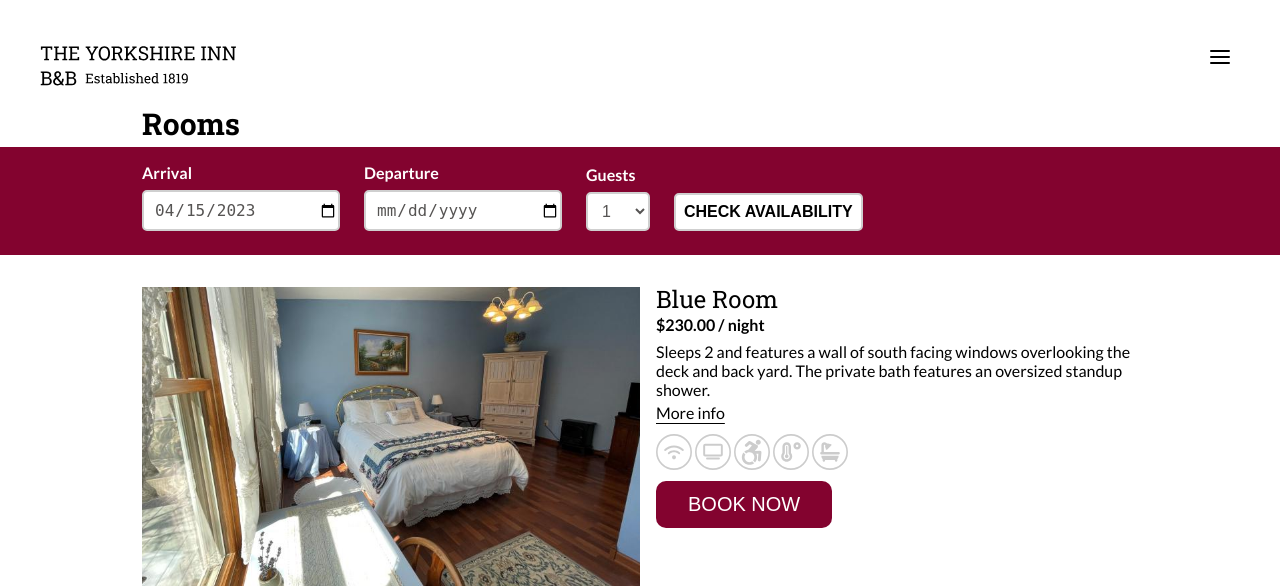
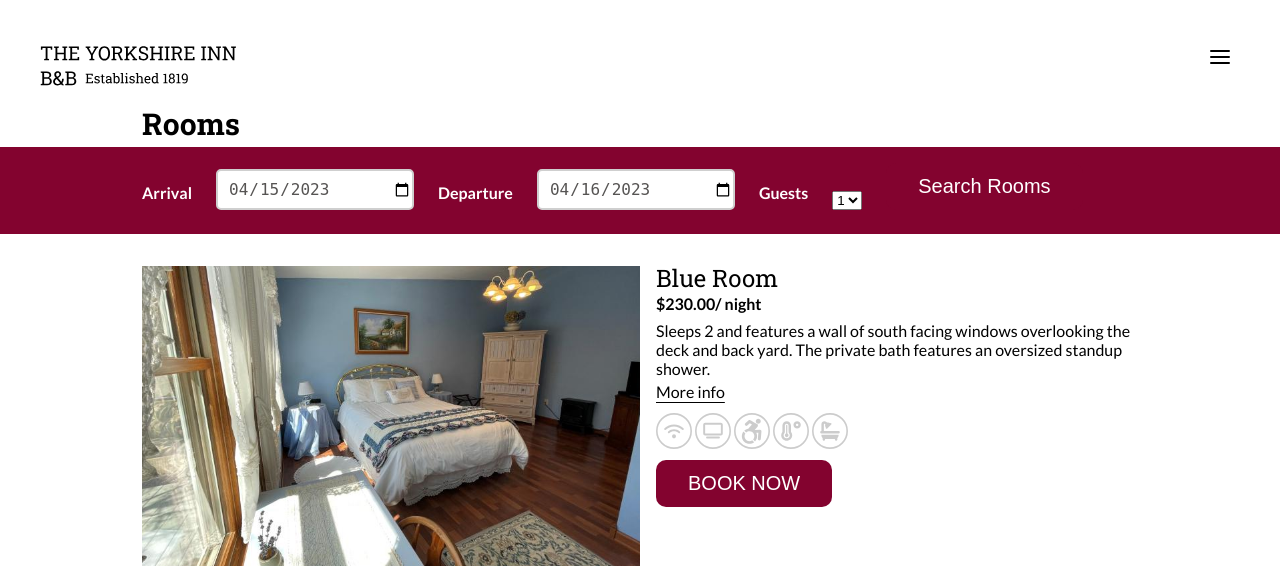
Before and after one commit to blendirrustemi/Senior-Project-Hotel-Management-System, a PHP site: page /seniorProject-iste501/rooms in a window 1280 px wide. Shown: the top 586 px of the page. Run offline with PHP 8.4, Linux system fonts and the light colour scheme; data comes from the database, SQL or seed files in the repository; data that the repository does not hold is empty.

Commit message:
Fix rooms departure date problem

```diff
--- a/app/views/rooms.view.php
+++ b/app/views/rooms.view.php
@@ -32,8 +32,8 @@
   <script src="<?=ROOT?>assets/js/script.js" defer></script>
   <link rel="preconnect" href="https://fonts.googleapis.com">
   <link rel="preconnect" href="https://fonts.gstatic.com" crossorigin>
-  <link href="https://fonts.googleapis.com/css2?family=Lato:wght@400;700&family=Roboto+Slab:wght@400;700&display=swap" rel="stylesheet">
-  <link rel="icon" type="image/x-icon" href="<?=ROOT?>assets/images/icons/favicon.png">
+  <link href="https://fonts.googleapis.com/css2?family=Lato:wght@400;700&family=Roboto+Slab:wght@400;700&display=swap"
+    rel="stylesheet">
   <title>Rooms - The Yorkshire Inn</title>
 </head>
 
@@ -81,21 +81,16 @@
 
         <div class="calendar full-bleed">
 
+            <div class="arrival">
+
                 <form method="POST" action="">
+                <p>Arrival</p>
+                    <input class="date-picker" name="arrive_date" type="date" >
+                <p>Departure</p>
+                    <input class="date-picker departure" name="depart_date" type="date" >
 
-                  <div class="arrival">
-                  <p>Arrival</p>
-                    <input class="date-picker" name="arrive_date" type="date">
-                  </div>
-
-                  <div class="departure">
-                  <p>Departure</p>
-                    <input class="date-picker" name="depart_date" type="date">
-                  </div>
-
-                  <div class="guests">
-                    <p>Guests</p>
-                    <select name="guest_num" id="guest_num" class="guests-number">
+                <p>Guests</p>
+                    <select name="guest_num" id="guest_num">
                         <option value="1">1</option>
                         <option value="2">2</option>
                         <option value="3">3</option>
@@ -103,11 +98,11 @@
                         <option value="5">5</option>
                         <option value="6">6</option>
                     </select>
-                  </div>
 
-                  <button class="search-button" name="submit" type="submit">CHECK AVAILABILITY</button>
+                    <button class="login-button" name="submit" type="submit">Search Rooms</button>
+                </form>
 
-                </form>
+            </div>
 
         </div>
 
@@ -121,26 +116,11 @@
 
             <div class="room-preview-info">
                 <h3><?=$row->RoomName?></h3>
-                <p class="room-preview-price">$<?=$row->PricePerNight?> / night</p>
+                <p class="room-preview-price">$<?=$row->PricePerNight?>/ night</p>
                 <p class="room-preview-description"><?=$row->Description?>
                 </p>
 
-                <?php if($row->RoomName == "Blue Room"): ?>
-                  <a href="blueroom" class="underline">More info</a>
-                <?php endif; ?>
-
-                <?php if($row->RoomName == "Bolero Room"): ?>
-                  <a href="boleroroom" class="underline">More info</a>
-                <?php endif; ?>
-
-                <?php if($row->RoomName == "Rose Suite"): ?>
-                  <a href="rosesuite" class="underline">More info</a>
-                <?php endif; ?>
-
-                <?php if($row->RoomName == "Lodge Suite"): ?>
-                  <a href="lodgesuite" class="underline">More info</a>
-                <?php endif; ?>
-
+                <a href="blueroom" class="underline">More info</a>
                 <div class="room-preview-icons">
                     <img src="<?=ROOT?>assets/images/icons/wifi-grey.svg" alt="Icon">
                     <img src="<?=ROOT?>assets/images/icons/tv-grey.svg" alt="Icon">
```
